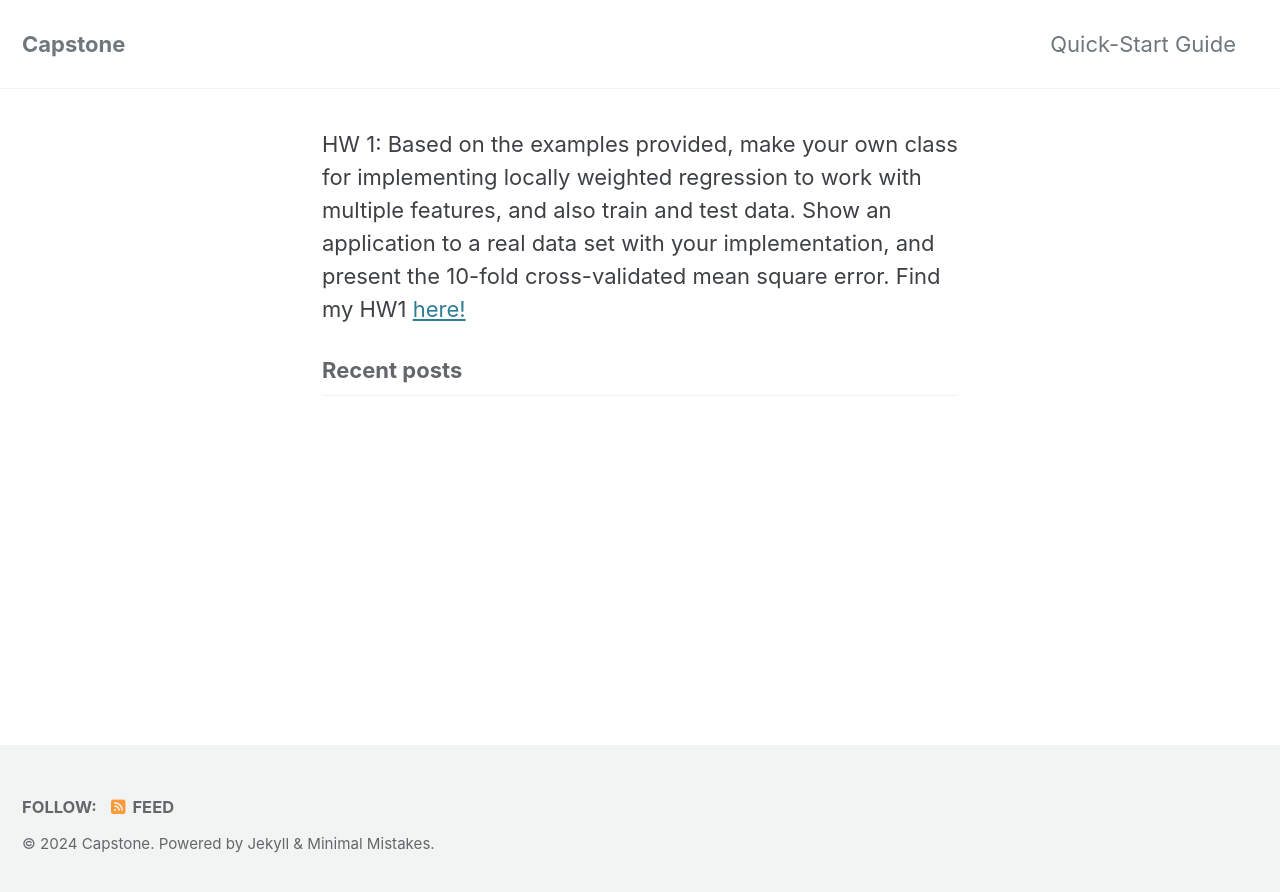
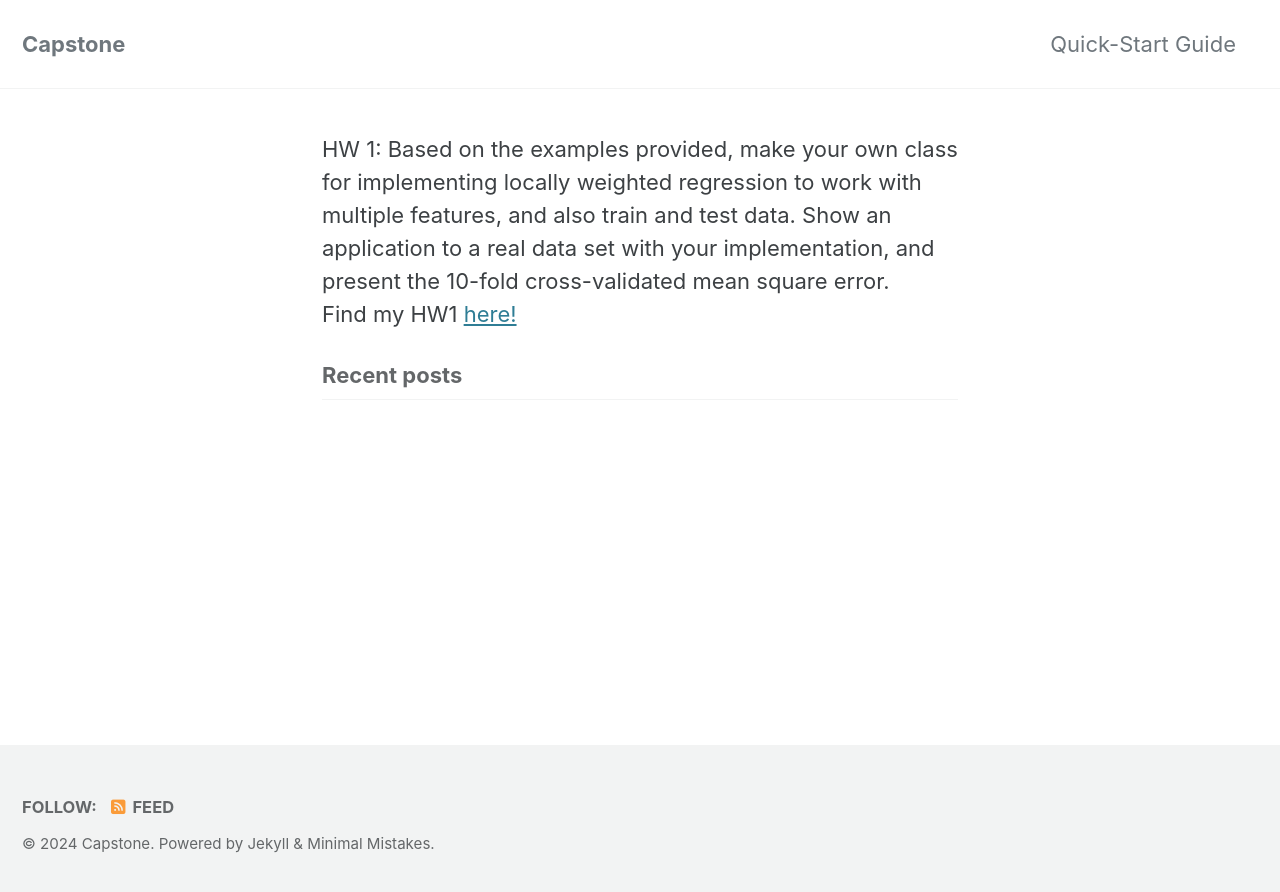
Before and after one commit to MaryEDeignan/Capstone, a Jekyll site: the page built from index.html, in a window 1280 px wide. Shown: the top 892 px of the page. Built offline with Jekyll 4.4.1, drawn with Linux system fonts in a browser that asks for light colours; cached includes are drawn as plain includes; the list of posts is cut into pages by our own code; part of the change alters nothing that is shown.

```diff
--- a/index.html
+++ b/index.html
@@ -3,8 +3,8 @@ layout: home
 author_profile: false
 ---
 
-<title>Capstone</title>
 
-HW 1: Based on the examples provided, make your own class for implementing locally weighted regression to work with multiple features, and also train and test data. Show an application to a real data set with your implementation, and present the 10-fold cross-validated mean square error.
+<p>HW 1: Based on the examples provided, make your own class for implementing locally weighted regression to work with multiple features, and also train and test data. Show an application to a real data set with your implementation, and present the 10-fold cross-validated mean square error.<br>
 
-Find my HW1 <a href="https://github.com/MaryEDeignan/Capstone/blob/main/HW1.ipynb">here!</a>
+
+Find my HW1 <a href="https://github.com/MaryEDeignan/Capstone/blob/main/HW1.ipynb">here!</a> <br>
```
